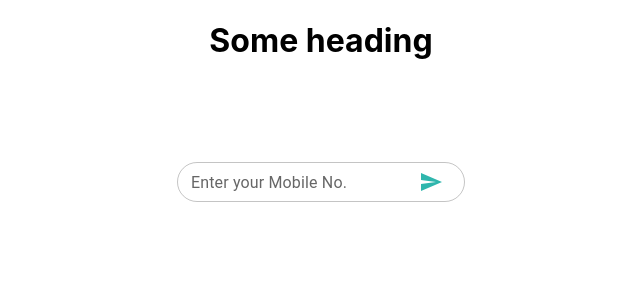
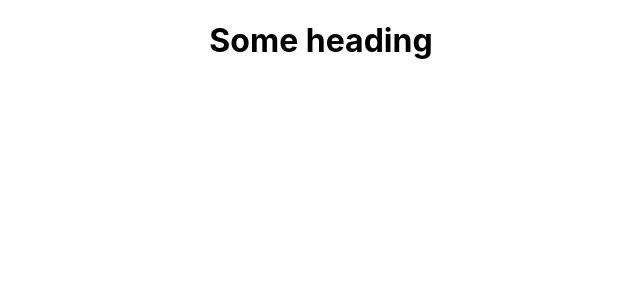
Before and after one commit to amiaynara/test_cra, a React (Create React App) app: page /login in a window 1280 px wide. Shown: the top 300 px of the page, without its empty margins (319-959 px from the left). Built offline with nearby package versions, Linux system fonts and the light colour scheme.

Commit message:
router error testing

```diff
--- a/src/App.js
+++ b/src/App.js
@@ -27,9 +27,6 @@ class App extends Component {
       <div className="App">
         <h1>Some heading</h1>
         <Router>
-          <Routes>
-            <Route exact path="/login" element={<LoginView />} />
-          </Routes>
         </Router>
       </div>
     );
```
Also changed, not shown: 1 other file (tests, documents, lock files or other folders).
